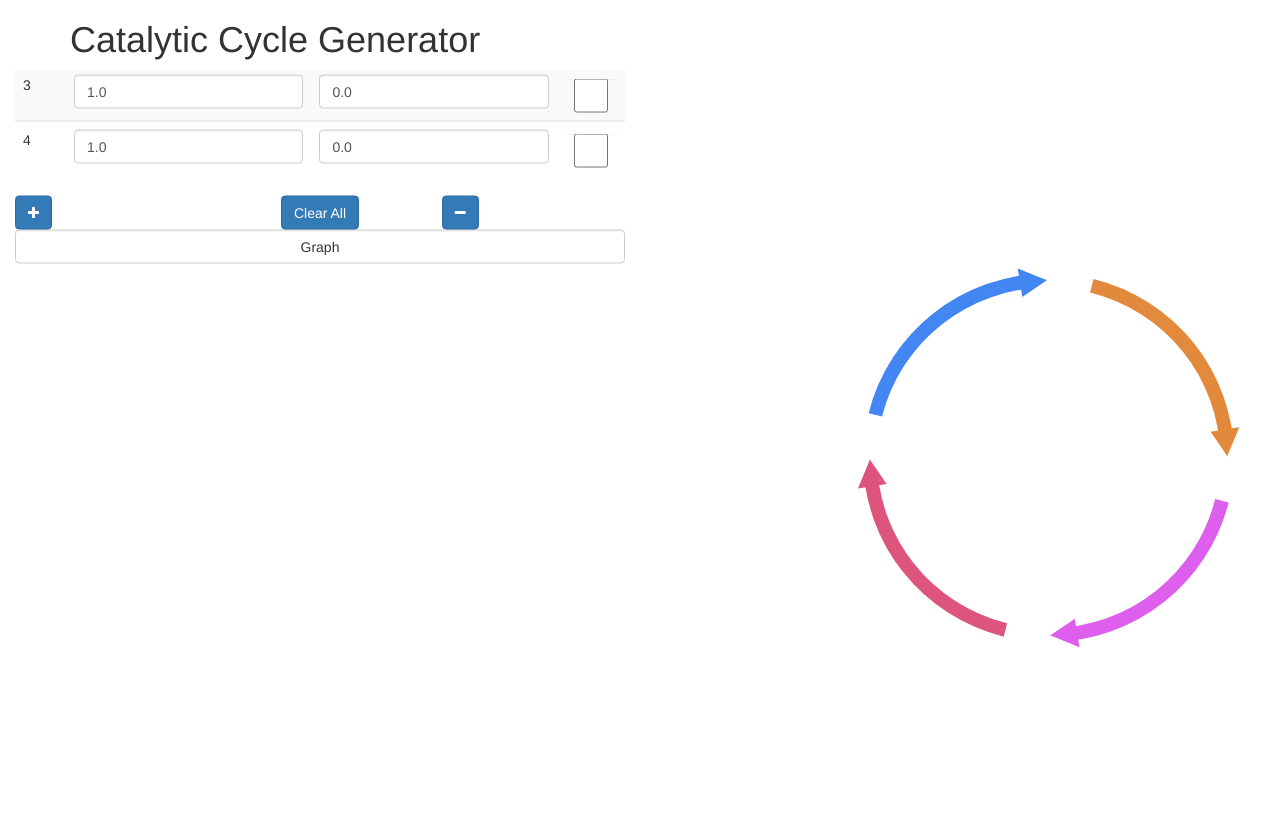
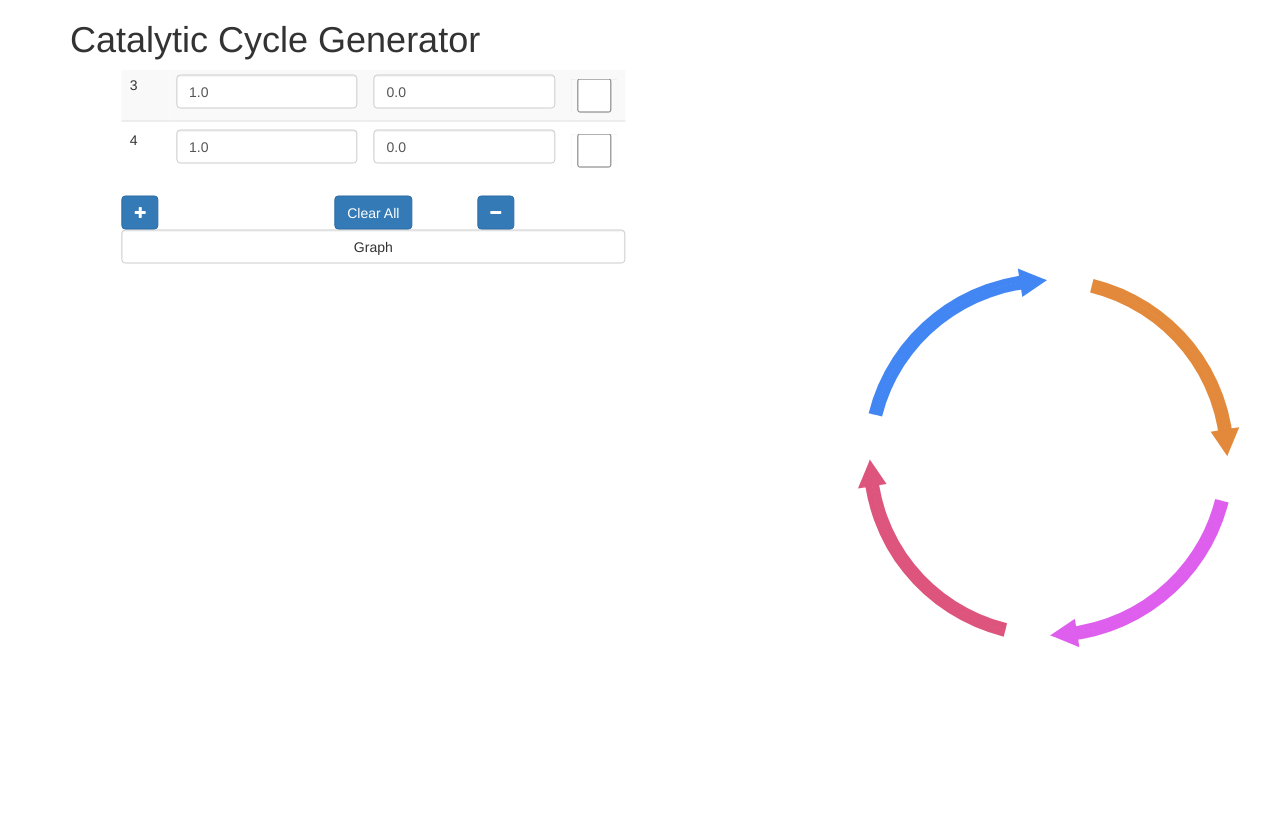
Before and after one commit to brettrhenderson/Catacycle_Web, a Flask app: page / in a window 1280 px wide; the page is wider, and only the part inside the window is pictured. Run offline with Flask 2, Linux system fonts and the light colour scheme; some libraries are stand-ins or nearby versions.

Commit message:
fixed width of input card

```diff
--- a/app/templates/graphs.html
+++ b/app/templates/graphs.html
@@ -63,8 +63,9 @@
     </div>
     <div class="container-fluid">
         <div class="row d-flex">
-            <div class="col-md-6 flex-column max-vw-100" style="overflow: auto;">
-                <form id="cycle-form" class="vertCenter mw-75" action="" method="post" nonvalidate>
+            <div class="col-md-1 col-lg-1"></div>
+            <div class="col-md-5 col-lg-5 flex-column max-vw-100" style="overflow: auto;">
+                <form id="cycle-form" class="vertCenter" style="width: 100%;" action="" method="post" nonvalidate>
                     {{ form.hidden_tag() }}
                     <div class="card">
                         <div class="card-header">
@@ -228,7 +229,7 @@
                     </div>
                 </form>
             </div>
-            <div class="col-md-6 flex-column max-vw-100">
+            <div class="col-md-6 col-lg-6 flex-column max-vw-100">
                 <img id='graph' class="img-fluid max-vh-75" src='{{ graph1 }}'></img>
             </div>
         </div>
```
